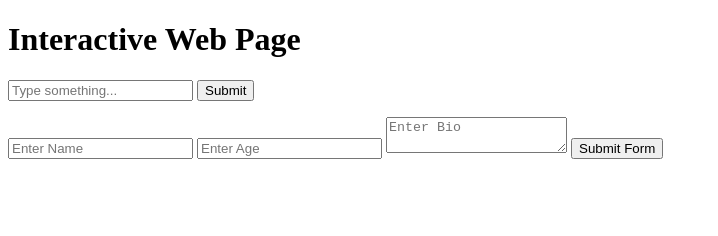
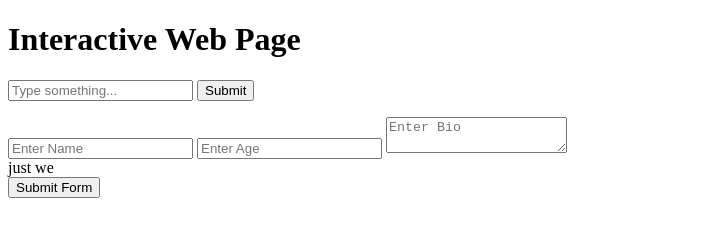
Before and after one commit to YoussefAhmed125/webTask, a plain HTML site: page web.html in a window 1280 px wide. Shown: the whole page, without its empty margins (0-718 px from the left). Drawn offline with Linux system fonts and the light colour scheme.

Commit message:
edit in web page

```diff
--- a/web.html
+++ b/web.html
@@ -15,6 +15,7 @@
         <input type="text" id="nameInput" placeholder="Enter Name">
         <input type="text" id="ageInput" placeholder="Enter Age">
         <textarea id="bioInput" placeholder="Enter Bio"></textarea>
+        <div><span>just we</span></div>
         <button type="submit">Submit Form</button>
     </form>
     <section id="userSection"></section>
```
